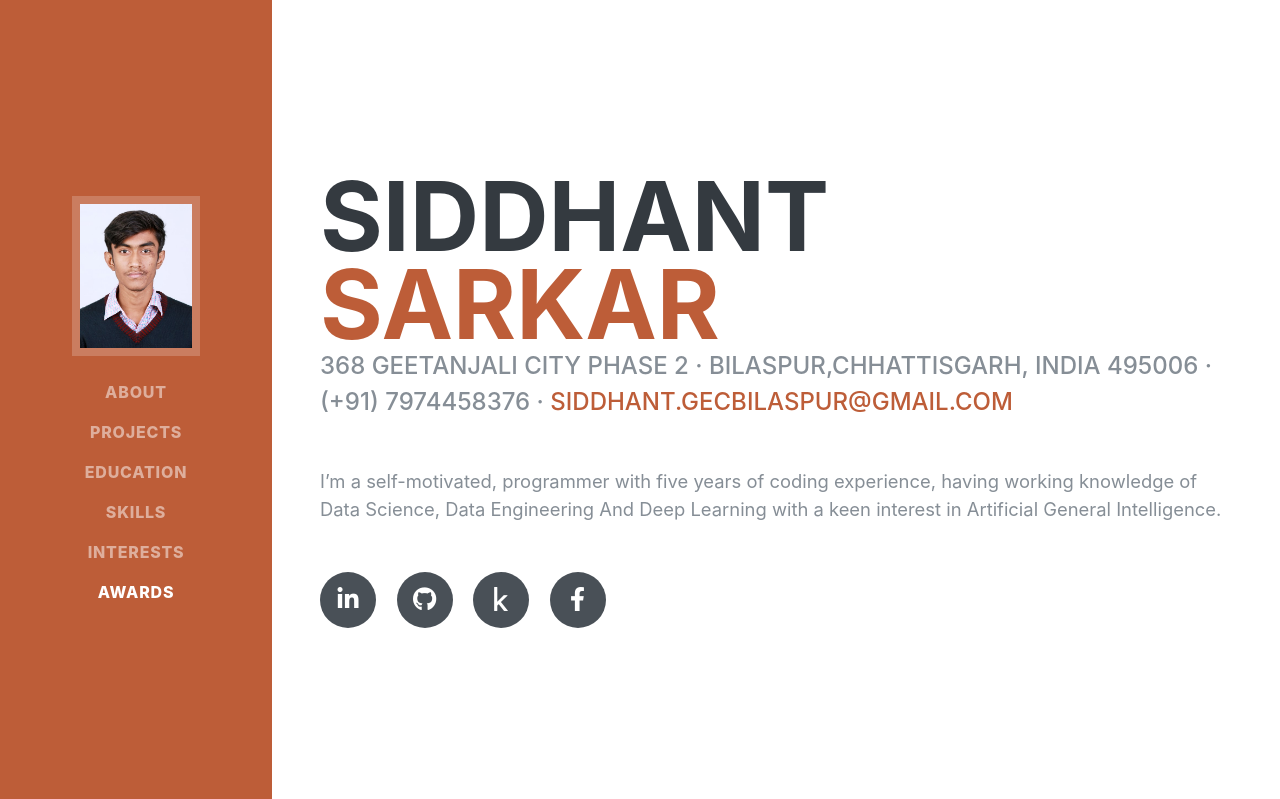
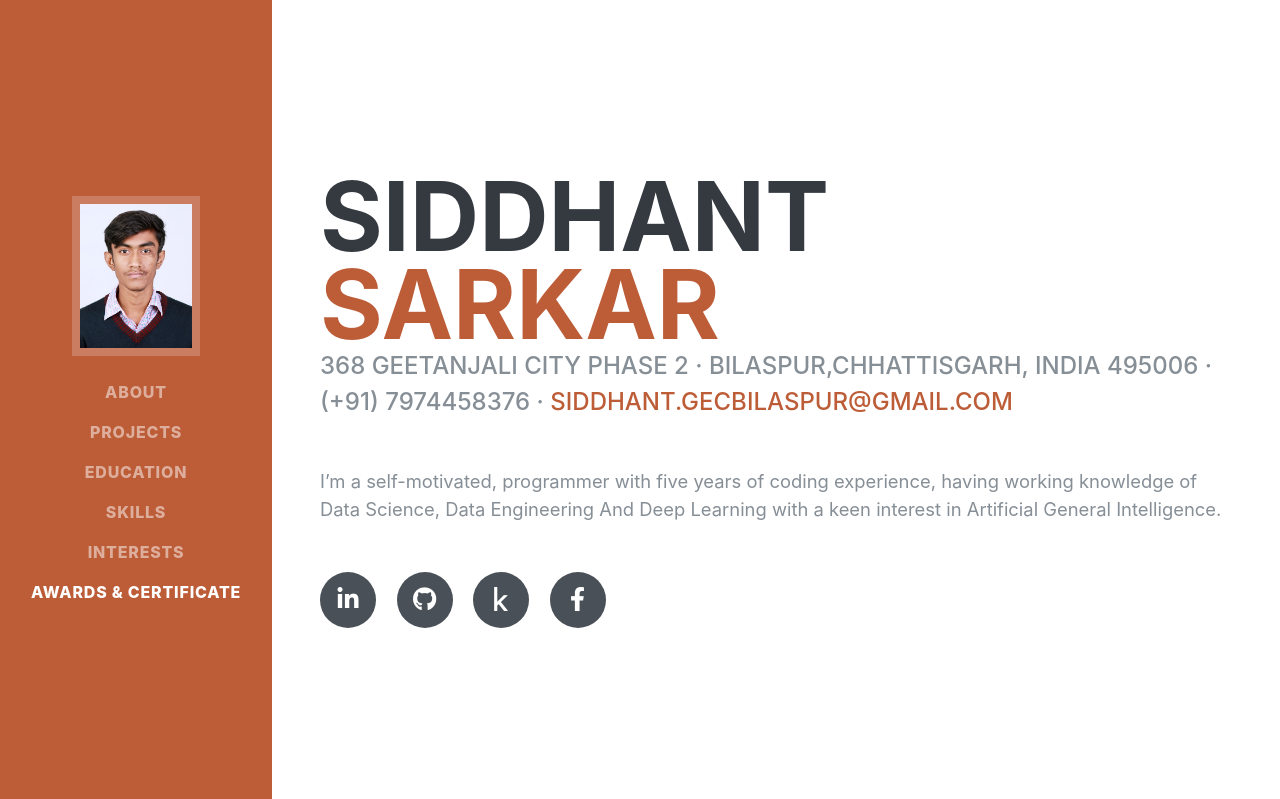
Before and after one commit to buchan123/Personal-Portfolio-Website, a Flask app: page / in a window 1280 px wide. Shown: the top 799 px of the page. Run offline with Flask 2, Linux system fonts and the light colour scheme; some libraries are stand-ins or nearby versions; some web fonts are replaced.

Commit message:
Update index.html

```diff
--- a/templates/index.html
+++ b/templates/index.html
@@ -53,7 +53,7 @@
           <a class="nav-link js-scroll-trigger" href="#interests">Interests</a>
         </li>
         <li class="nav-item">
-          <a class="nav-link js-scroll-trigger" href="#awards">Awards</a>
+          <a class="nav-link js-scroll-trigger" href="#awards">Awards &amp; Certificate</a>
         </li>
       </ul>
     </div>
```
